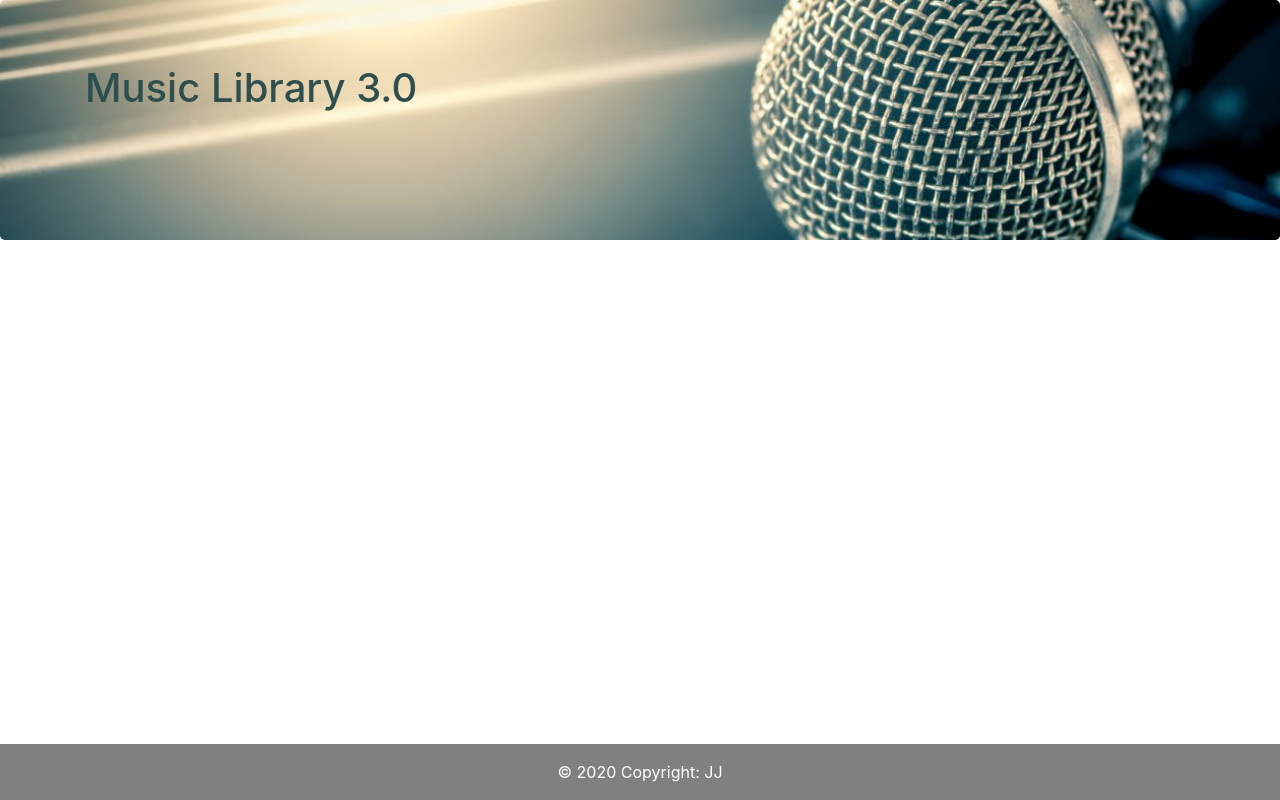
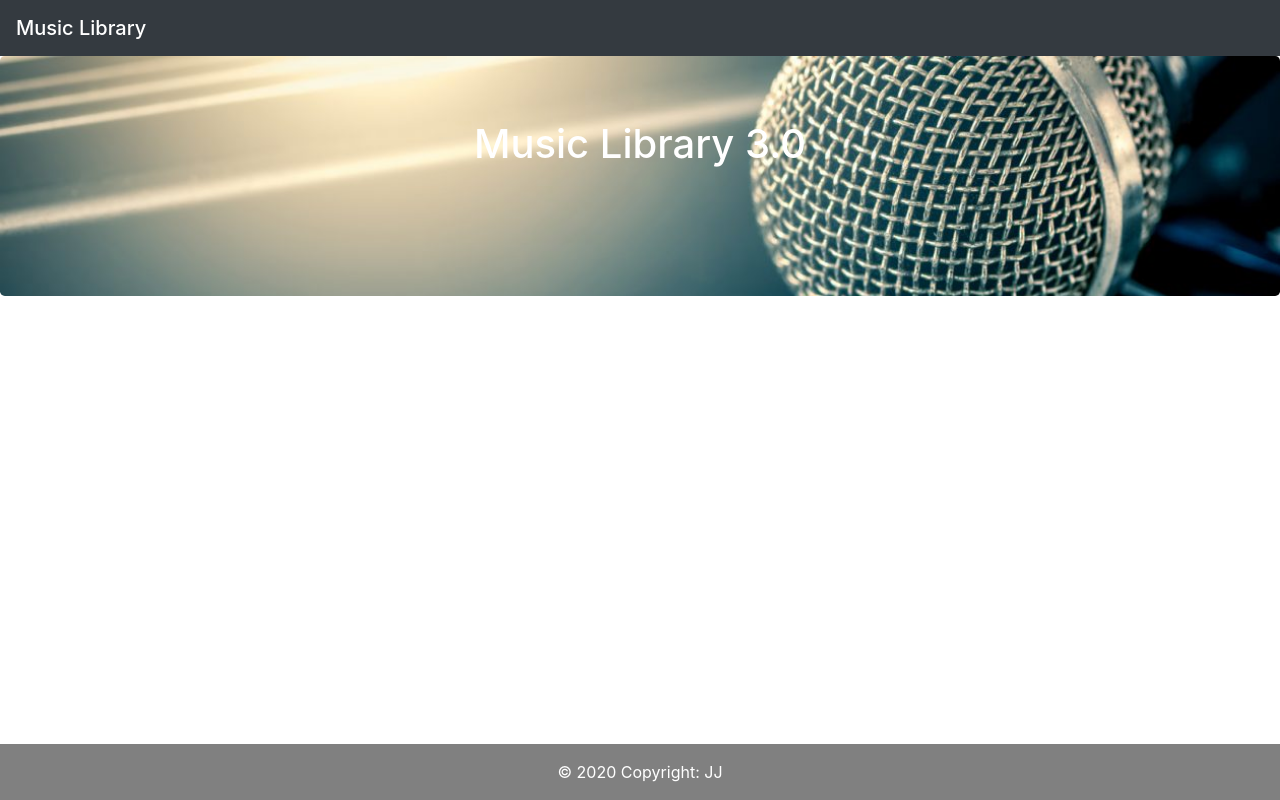
Before and after one commit to jjvega86/music-library, a React (Create React App) app: page / in a window 1280 px wide. Built offline with nearby package versions, Linux system fonts and the light colour scheme.

Commit message:
Added navbar component and modified banner styling

```diff
--- a/src/app.jsx
+++ b/src/app.jsx
@@ -1,5 +1,6 @@
 import React, {Component} from 'react';
 import './app.css';
+import NavBar from './components/NavigationBar/navbar';
 import Banner from './components/Banner/banner';
 import Footer from './components/Footer/footer';
 
@@ -8,6 +9,7 @@ class App extends Component{
     render(){
         return(
             <div className="container-fluid">
+                <NavBar />
                 <Banner />
                 <Footer />
             </div>
--- a/src/components/Banner/banner.css
+++ b/src/components/Banner/banner.css
@@ -6,5 +6,5 @@
 }
 
 .h1-banner {
-    color: darkslategray;
+    color: white;
 }
--- a/src/components/Banner/banner.jsx
+++ b/src/components/Banner/banner.jsx
@@ -6,7 +6,7 @@ function Banner(props){
         <div className="row">
             <div className="jumbotron">
                 <div className="container">
-                    <h1 className="h1-banner">Music Library 3.0</h1>
+                    <h1 className="h1-banner text-center">Music Library 3.0</h1>
                 </div>
             </div>
         </div>
--- /dev/null
+++ b/src/components/NavigationBar/navbar.css
@@ -0,0 +1,3 @@
+.navbar {
+    width: 100%;
+}
--- /dev/null
+++ b/src/components/NavigationBar/navbar.jsx
@@ -0,0 +1,14 @@
+import React from 'react';
+import './navbar.css';
+
+function NavBar(props){
+    return(
+        <div className="row">
+            <nav class="navbar navbar-dark bg-dark">
+                <span class="navbar-brand mb-0 h1">Music Library</span>
+            </nav>
+        </div>
+    )
+}
+
+export default NavBar;
```
Also changed, not shown: 1 other file (tests, documents, lock files or other folders).
